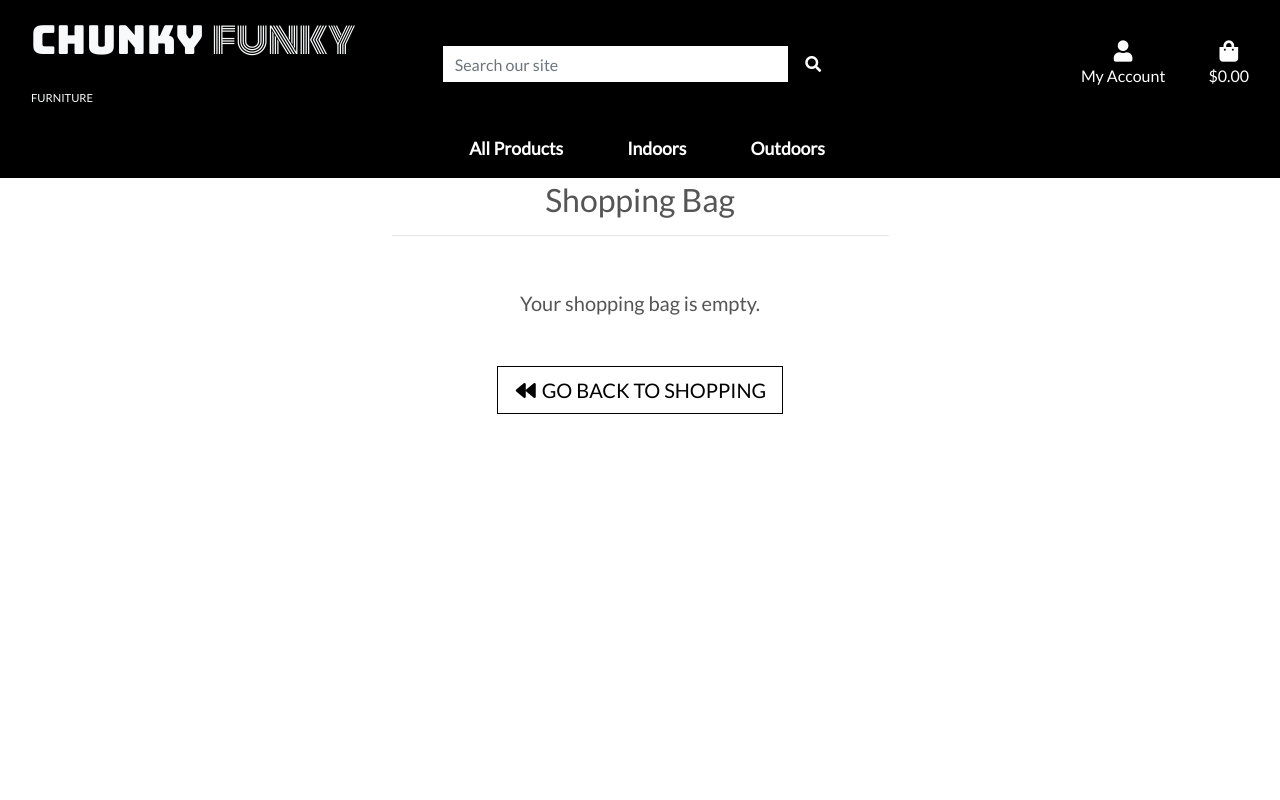
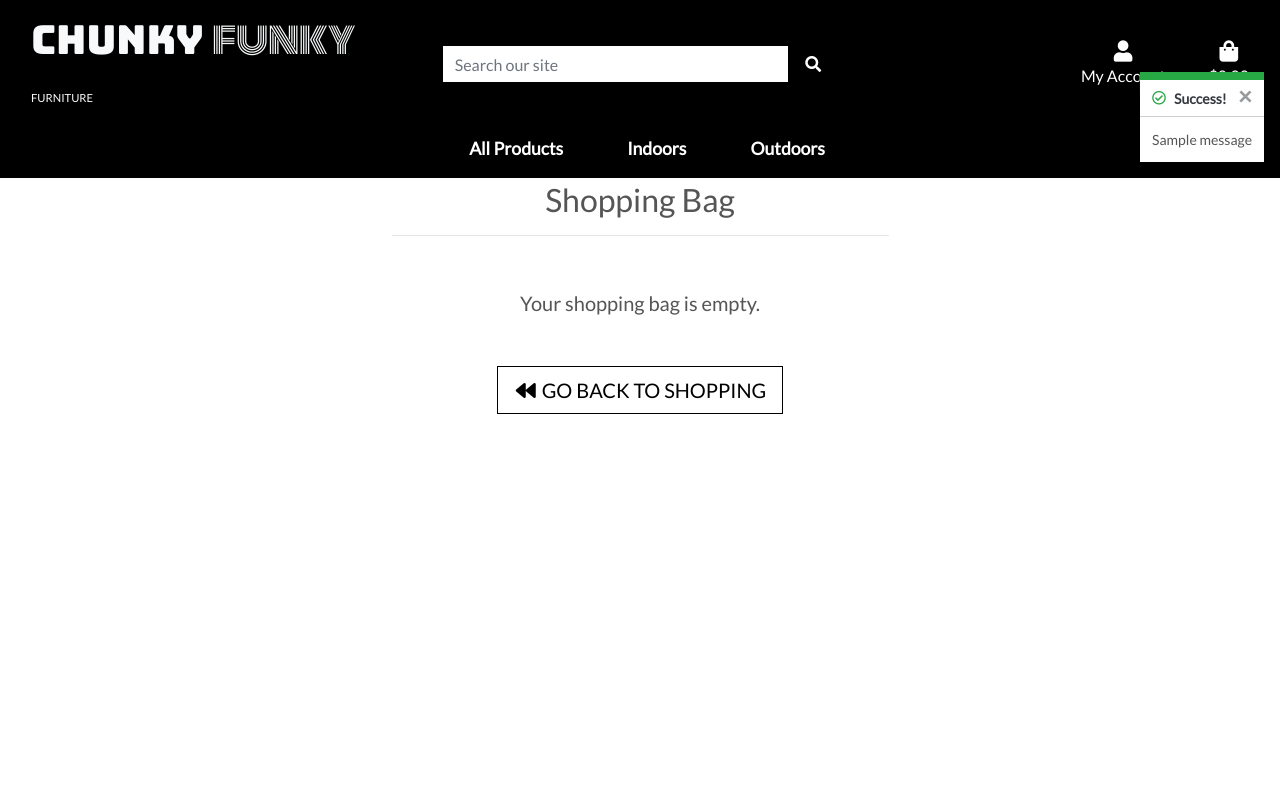
Before and after one commit to VinceNolan999/chunky_funky, a Django app: page /bag/ in a window 1280 px wide. Run offline with Django 3.2, Linux system fonts and the light colour scheme; tables that the repository leaves empty hold one stand-in row (values such as "Sample post"); one stand-in notice (Sample message) is shown; some libraries are stand-ins or nearby versions; some web fonts are replaced.

Commit message:
added toast and  toast templates

```diff
--- a/bag/views.py
+++ b/bag/views.py
@@ -3,6 +3,9 @@ views for the bag app
 """
 
 from django.shortcuts import render, redirect, reverse, HttpResponse
+from django.contrib import messages
+from products.models import Product
+
 
 # Create your views here.
 
@@ -14,8 +17,9 @@ def view_bag(request):
 
 
 def add_to_bag(request, item_id):
-    """ Add a quantity of the specified product to the shopping bag """
+    """ Add a quantity of the product to the bag """
 
+    product = Product.objects.get(pk=item_id)
     quantity = int(request.POST.get('quantity'))
     redirect_url = request.POST.get('redirect_url')
     bag = request.session.get('bag', {})
@@ -24,13 +28,14 @@ def add_to_bag(request, item_id):
         bag[item_id] += quantity
     else:
         bag[item_id] = quantity
+        messages.success(request, f'{product.name} added to your bag')
 
     request.session['bag'] = bag
     return redirect(redirect_url)
 
 
 def adjust_bag(request, item_id):
-    """Adjust the quantity of the specified product to the specified amount"""
+    """Adjust the quantity of the product"""
 
     quantity = int(request.POST.get('quantity'))
 
--- a/chunky_funky/settings.py
+++ b/chunky_funky/settings.py
@@ -77,6 +77,8 @@ TEMPLATES = [
         },
     },
 ]
+
+MESSAGE_STORAGE = 'django.contrib.messages.storage.session.SessionStorage'
 
 AUTHENTICATION_BACKENDS = [
     # Needed to login by username in Django admin, regardless of `allauth`
--- a/static/css/base.css
+++ b/static/css/base.css
@@ -183,6 +183,22 @@ body {
     cursor: pointer;
 }
 
+/* ------------------------------- bootstrap toasts */
+
+.message-container {
+    position: fixed;
+    top: 72px;
+    right: 15px;
+    z-index: 99999999999;
+}
+
+.custom-toast {
+    overflow: visible;
+}
+
+.toast-capper {
+    height: 8px;
+}
 
 
 /* -------------------------------- Media Queries */
--- a/templates/base.html
+++ b/templates/base.html
@@ -115,7 +115,21 @@
     </header>
 
     {% if messages %}
-        <div class="message-container"></div>
+        <div class="message-container">
+            {% for message in messages %}
+                {% with message.level as level %}
+                    {% if level == 40 %}
+                        {% include 'includes/toasts/toast_error.html' %}
+                    {% elif level == 30 %}
+                        {% include 'includes/toasts/toast_warning.html' %}
+                    {% elif level == 25 %}
+                        {% include 'includes/toasts/toast_success.html' %}
+                    {% else %}
+                        {% include 'includes/toasts/toast_info.html' %}
+                    {% endif %}
+                {% endwith %}
+            {% endfor %}
+        </div>
     {% endif %}
 
     {% block page_header %}
@@ -127,6 +141,9 @@
 
 
     {% block postloadjs %}
+        <script type="text/javascript">
+            $('.toast').toast('show');
+        </script>
     {% endblock %}
 
 
--- /dev/null
+++ b/templates/includes/toasts/toast_success.html
@@ -0,0 +1,14 @@
+<div class="toast custom-toast rounded-0 border-top-0" data-autohide="false">
+
+    <div class="w-100 toast-capper bg-success"></div>
+    <div class="toast-header bg-white text-dark">
+        <i class="far fa-check-circle text-success mr-2"></i>
+        <strong class="mr-auto">Success!</strong>
+        <button type="button" class="ml-2 mb-1 close text-dark" data-dismiss="toast" aria-label="Close">
+            <span aria-hidden="true">&times;</span>
+        </button>
+    </div>
+    <div class="toast-body bg-white">
+        {{ message }}
+    </div>
+</div>
```
Also changed, not shown: templates/includes/toasts/toast_error.html (added, +13 -0 lines), templates/includes/toasts/toast_info.html (added, +13 -0 lines), templates/includes/toasts/toast_warning.html (added, +13 -0 lines).
